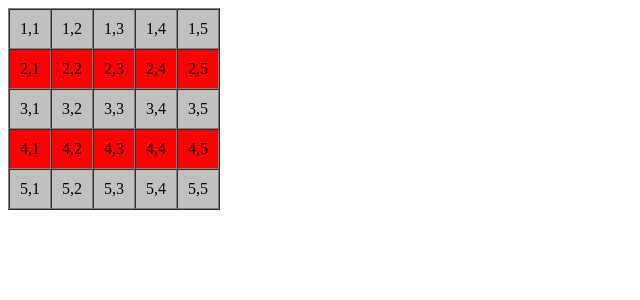
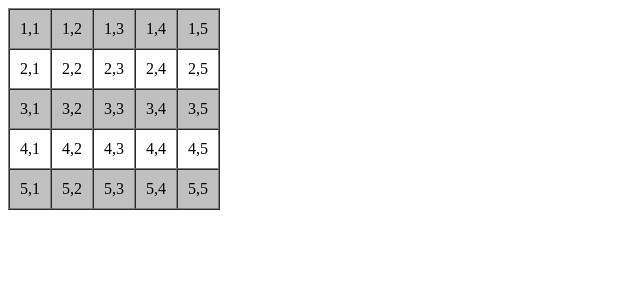
Before and after one commit to widyn84/pw2021_203040059, a PHP site: page /latihan2.php in a window 1280 px wide. Shown: the top 300 px of the page, without its empty margins (0-640 px from the left). Run offline with PHP 8.4, Linux system fonts and the light colour scheme.

Commit message:
Menyelesaikan video pertemuan 3

```diff
--- a/pertemuan3/latihan2.php
+++ b/pertemuan3/latihan2.php
@@ -10,9 +10,6 @@
             background-color : silver;
         }
 
-        .warna-kolom {
-            background-color : red;
-        }
     </style>
 </head>
 <body>
@@ -33,7 +30,7 @@
         <?php if ($i % 2 == 1) : ?>
             <tr class="warna-baris">
         <?php else : ?>
-            <tr class="warna-kolom">
+            <tr>
         <?php endif; ?>
             <?php for ($j = 1; $j <=5; $j++) : ?>
                 <td><?php echo "$i,$j"; ?></td>
```
